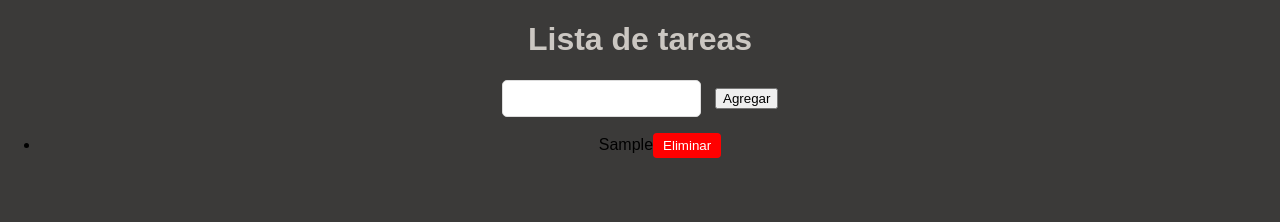
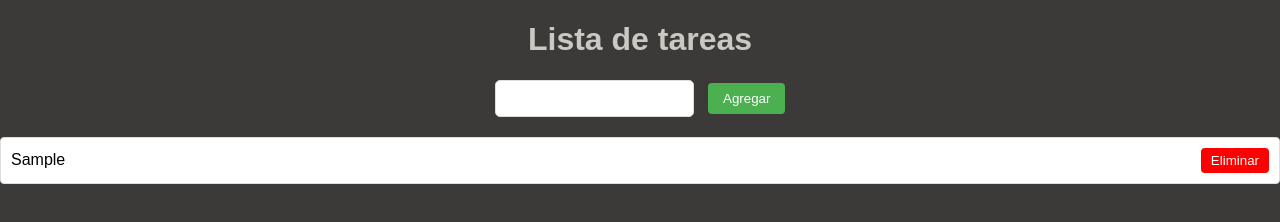
Before and after one commit to stae01/lista_tareas, a plain HTML site: page index.html in a window 1280 px wide. Both pictures are taken after typing "Sample" into the empty fields and a click on the button "Agregar". Drawn offline with Linux system fonts and the light colour scheme.

Commit message:
Update style_tarea.css

```diff
--- a/style_tarea.css
+++ b/style_tarea.css
@@ -42,3 +42,34 @@ button.btn-danger {
     cursor: pointer;
     border-radius: 4px;
 }
+
+
+#lista_tareas li {
+    padding: 10px;
+    margin: 5px 0;
+    border: 1px solid #ddd;
+    border-radius: 4px;
+    display: flex;
+    justify-content: space-between;
+    align-items: center;
+    background-color: white;
+}
+
+#lista_tareas {
+
+    padding: 0;
+    margin-top: 20px;
+}
+
+#agregar {
+    padding: 8px 15px;
+    background-color: #4CAF50;
+    color: white;
+    border: none;
+    border-radius: 4px;
+    cursor: pointer;
+}
+
+#agregar:hover {
+    background-color: #45a049;
+}
```
